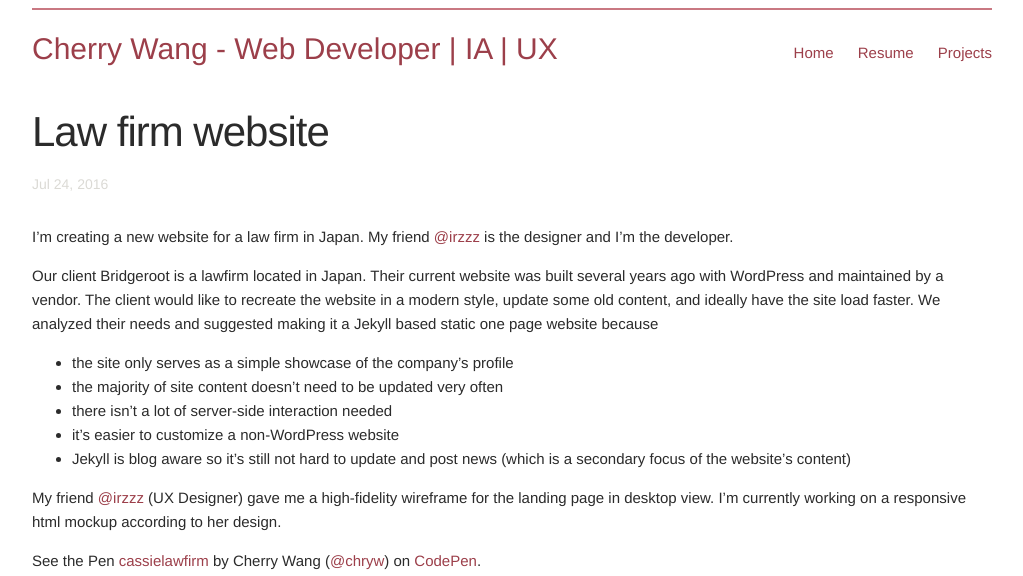
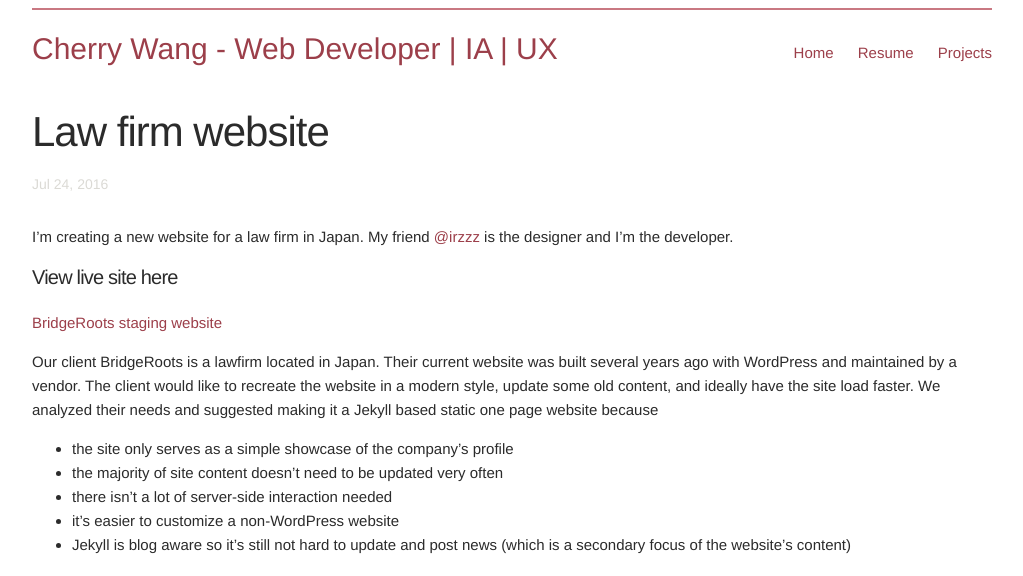
Before and after one commit to chryw/chryw.github.io, a Jekyll site: the page built from _posts/2016-07-25-lawfirm-website.markdown, in a window 1280 px wide. Shown: the top 576 px of the page, without its empty margins (128-1151 px from the left). Built offline with Jekyll 4.4.1, drawn with Linux system fonts in a browser that asks for light colours; nearby versions of some CDN libraries; some web fonts are replaced.

Commit message:
fixed image url case; added live site urls to projects.

```diff
--- a/_posts/2016-07-25-lawfirm-website.markdown
+++ b/_posts/2016-07-25-lawfirm-website.markdown
@@ -12,7 +12,11 @@ excerpt_separator: <!--more-->
 I'm creating a new website for a law firm in Japan. My friend [@irzzz](http://github.com/irzzz) is the designer and I'm the developer.
 
 <!--more-->
-Our client Bridgeroot is a lawfirm located in Japan. Their current website was built several years ago with WordPress and maintained by a vendor. The client would like to recreate the website in a modern style, update some old content, and ideally have the site load faster. We analyzed their needs and suggested making it a Jekyll based static one page website because
+
+#### View live site here
+<a href="http://beta.catenology.com/cassielawfirm/" target="_blank" rel="noopener noreferrer">BridgeRoots staging website</a>
+
+Our client BridgeRoots is a lawfirm located in Japan. Their current website was built several years ago with WordPress and maintained by a vendor. The client would like to recreate the website in a modern style, update some old content, and ideally have the site load faster. We analyzed their needs and suggested making it a Jekyll based static one page website because
 - the site only serves as a simple showcase of the company's profile
 - the majority of site content doesn't need to be updated very often
 - there isn't a lot of server-side interaction needed
--- a/_posts/2016-09-02-chinese-restaurant-website.markdown
+++ b/_posts/2016-09-02-chinese-restaurant-website.markdown
@@ -11,9 +11,9 @@ excerpt_separator: <!--more-->
 I designed and built a simple website for a local Chinese restaurant.
 <!--more-->
 
+#### View live site
+<a href="http://houseofhongseattle.com" target="_blank" rel="noopener noreferrer">houseofhongseattle.com</a>
+
 #### mockup for landing page
 <p data-height="500" data-theme-id="light" data-slug-hash="jAZpgw" data-default-tab="result" data-user="chryw" data-embed-version="2" class="codepen">See the Pen <a href="http://codepen.io/chryw/pen/jAZpgw/">hoh</a> by Cherry Wang (<a href="http://codepen.io/chryw">@chryw</a>) on <a href="http://codepen.io">CodePen</a>.</p>
 <script async src="//assets.codepen.io/assets/embed/ei.js"></script>
-
-#### live site
-[houseofhongseattle.com](http://houseofhongseattle.com/)
```
